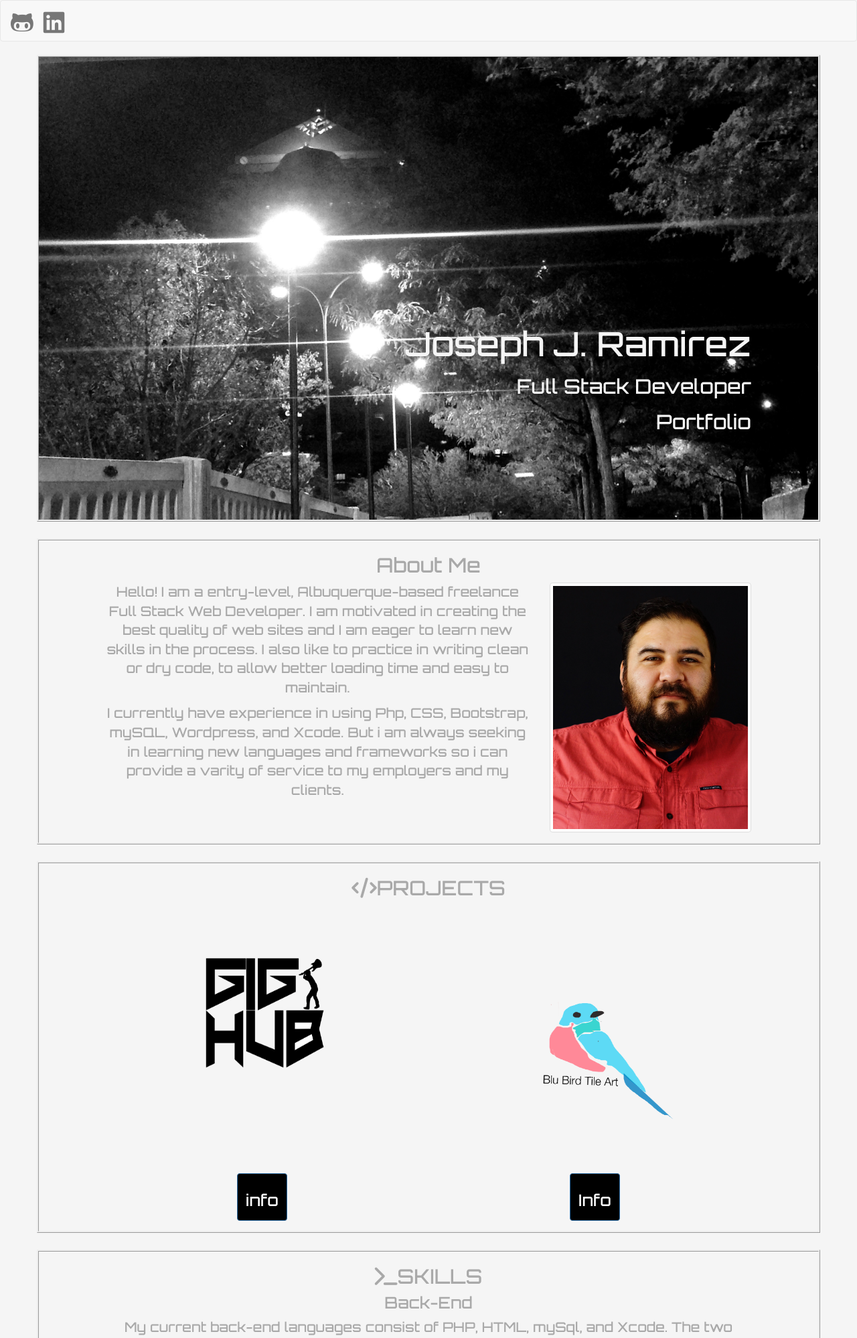
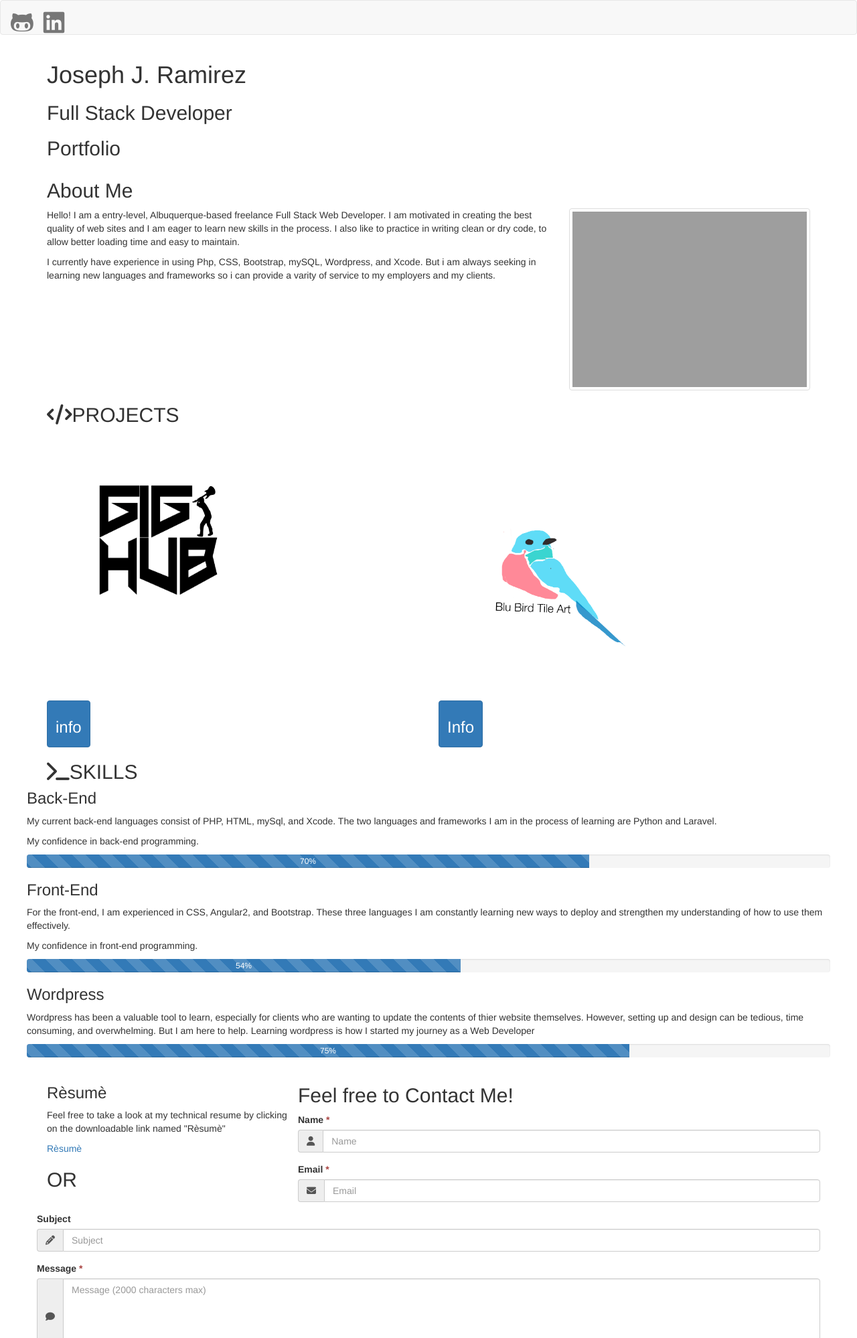
Before and after one commit to JosephBlu/portfolio_pwp, a PHP site: page / in a window 1280 px wide. Shown: the top 1998 px of the page at 67% size. Run offline with PHP 8.4, Linux system fonts and the light colour scheme; some libraries are stand-ins or nearby versions; grey boxes are pictures that could not be loaded.

Commit message:
deleted the ccs content.

```diff
--- a/public_html/css/style.css
+++ /dev/null
@@ -1,83 +0,0 @@
-
-
-body {
-	color: darkgray;
-	background-color: whitesmoke;
-	font-family: 'Orbitron', sans-serif;
-}
-
-h1 {
-	font-size: 50px;
-}
-
-p {
-	font-size: 20px;
-}
-
-@media screen and  (min-width: 768px) {
-	#intro-section {
-		background-image: url("../images/IMG_3346.jpg") !important;
-		background-size: cover !important;
-		background-repeat: no-repeat !important;
-		background-position: center top !important;
-		color: whitesmoke;
-		position: relative;
-		height: 100%;
-		padding-top: 380px !important;
-		padding-bottom: 120px !important;
-		text-align: right;
-		background: #fff;
-	}
-}
-
-@media handheld and (grid) and (max-width: 15em) {
-	@media (min-width: 700px) {
-		.col-md-12 .col-md-6 {
-			margin-bottom: 10px;
-			margin-top: 20px;
-		}
-	}
-}
-
-
-@media (min-width: 700px) {
-	.container {
-		text-align: center;
-		padding-left: 100px;
-		padding-right: 100px;
-		border-style: ridge;
-		padding-bottom: 15px;
-		margin-bottom: 25px;
-		margin-top: 15px;
-	}
-}
-
-.btn-default:hover {
-	color: black;
-	background-color: black;
-	margin-bottom: 5px;
-	margin-right: 5px;
-	margin-left: 5px;
-
-}
-
-#button-model {
-	background-color: black;
-}
-
-#list {
-	background-color: #252b37;
-}
-
-#resume {
-	font-size: 20px;
-}
-
-#id {
-	color: black;
-}
-
-.container-fluid {
-	margin-bottom: 10px;
-	justify-content: center;
-}
--- a/public_html/index.php
+++ b/public_html/index.php
@@ -25,6 +25,10 @@
 				  type="text/javascript"></script>
 		<script src="https://cdnjs.cloudflare.com/ajax/libs/jquery-validate/1.16.0/additional-methods.min.js"
 				  type="text/javascript"></script>
+
+
+		<!-- Your JavaScript Form Validator -->
+		<script src="js/form-validate.js"></script>
 
 		<!-- google fonts-->
 		<link href="https://fonts.googleapis.com/css?family=Open+Sans:400i,600,700|Roboto+Mono:100,400,500,700"
@@ -62,21 +66,7 @@
 			</div>
 		</nav>
 
-		<!--		<div class="padding-large" id="main">-->
-		<!--			<header class="container">-->
-		<!--				<div class="row">-->
-		<!--					<div class="embed-responsive embed-responsive-16by9">-->
-		<!--						<!-- Add media queries to both medium and 992px width -->
-		<!--						<video src="./images/abq.mov" type="video/webm" autoplay muted loop>-->
-		<!--					</div>-->
-		<!--				</div>-->
-		<!--				<div class="col-md-4-offset" align="center">-->
-		<!--					<h1>Joseph Ramirez</h1>-->
-		<!--					<p> Full Stack Web Developer</p>-->
-		<!--				</div>-->
-		<!--		</div-->
-		<!--		</video>-->
-		<!--		</div>-->
+
 		<!-- This is for the first section-->
 		<div class="container" id="intro-section">
 			<div class="row">
@@ -285,8 +275,7 @@
 									<div class="input-group-addon">
 										<i class="fa fa-comment" aria-hidden="true"></i>
 									</div>
-									<textarea class="form-control" rows="5" id="message" name="message"
-												 placeholder="Message (2000 characters max)"></textarea>
+									<textarea class="form-control" rows="5" id="message" name="message" placeholder="Message (2000 characters max)"></textarea>
 								</div>
 							</div>
 
@@ -303,18 +292,7 @@
 								<div id="output-area"></div>
 							</div>
 						</div>
-					</div>
-				</div>
-			</div>
-		</div>
-		</div>
 	</body class="font">
 
-	<script>
-
-		$(function() {
-			$('[data-toggle="popover"]').popover()
-		})
-	</script>
 
 </html>
```
Also changed, not shown: public_html/images/_DSC7929.jpg (deleted), 1 other file.
